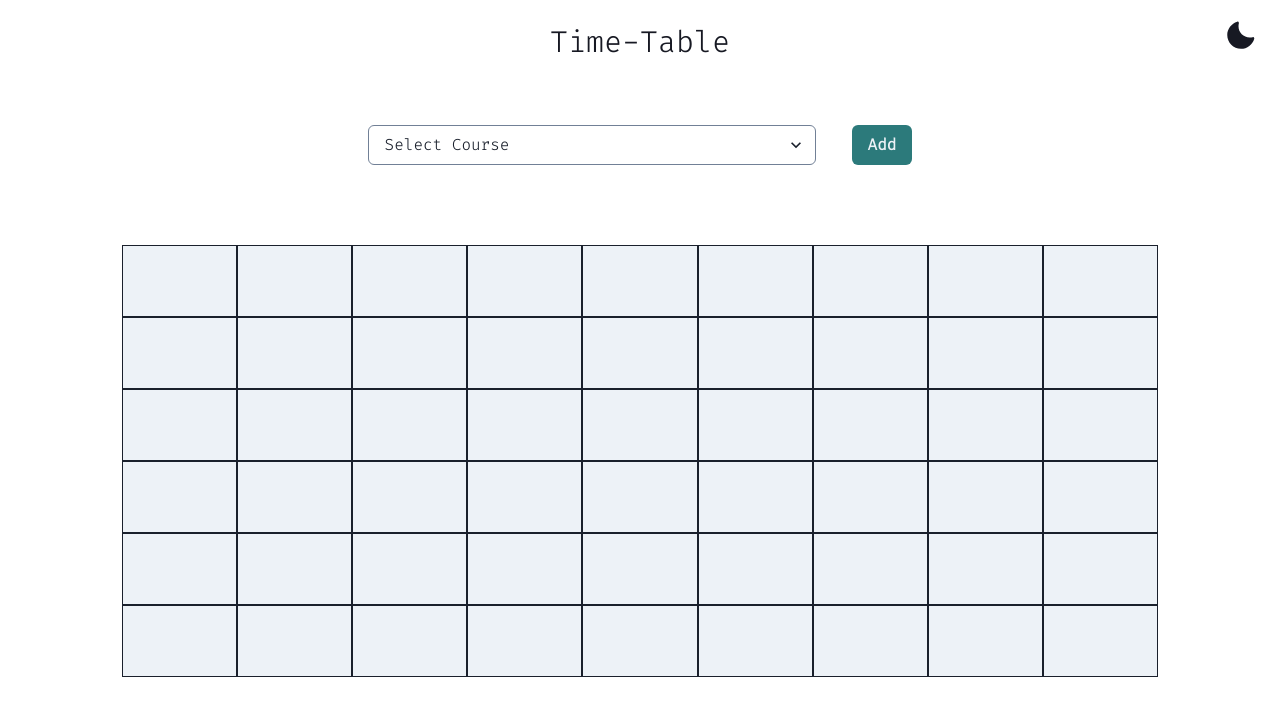
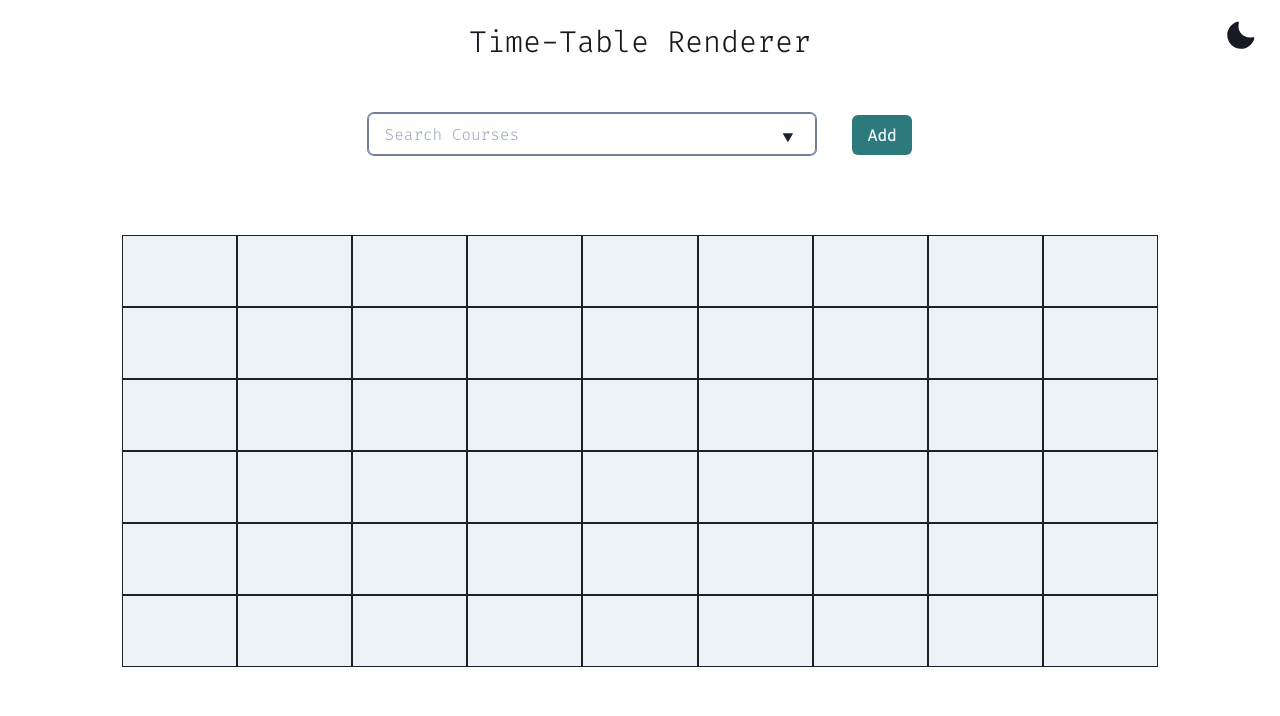
Before and after one commit to priyansh71/6x9-Generator, a React (Create React App) app: page / in a window 1280 px wide. Shown: the top 716 px of the page. Built offline with nearby package versions, Linux system fonts and the light colour scheme.

Commit message:
managed lab rendering on frontend

```diff
--- a/src/App.jsx
+++ b/src/App.jsx
@@ -3,6 +3,7 @@ import ColorMode from './Components/dynamic/ColorMode.jsx';
 import Section from './Components/dynamic/Table.jsx';
 
 const App = () => {
+  console.clear();
   return (
     <div>
       <ColorMode />
--- a/src/Components/dynamic/AddItem.jsx
+++ b/src/Components/dynamic/AddItem.jsx
@@ -1,42 +1,70 @@
 /** @format */
 
-import React, { useState, useEffect } from "react";
-import { Select, useColorModeValue } from "@chakra-ui/react";
+import React, { useState } from "react";
+import { Input, useColorModeValue, Button } from "@chakra-ui/react";
 import Course from "../static/Course";
 
 const AddItem = (props) => {
   const [value, setValue] = useState("");
-  const box = useColorModeValue("gray.500", "gray.100");
+  const box = useColorModeValue("gray.400", "gray.200");
+  const focus  = useColorModeValue("gray.500", "gray.100");
 
-  const handler = (e) => {
-    setValue(e.target.value);
+  const handler = () => {
+    if (value) {
+      props.handleTable(value);
+      props.handleState();
+    }
+    setValue("");
   };
 
-  useEffect(() => {
-    if (value) props.handleTable(value);
-  }, [value, props]);
+  const handleKey = (e) => {
+    if(e.key === "Enter"){
+      handler()
+    }
+  }
 
   return (
     <div>
-      <Select
-        placeholder="Select Course"
+      <Input
+        list="courses"
+        id="selector"
         size="md"
         w="md"
-        borderWidth="1"
-        mt="6"
+        type="text"
+        borderWidth="thin"
+        listStyleImg="revert"
+        autoFocus
+        mt="3"
+        px="1em"
+        py="1.25em"
+        placeholder="Search Courses"
         borderColor={box}
-        _focus={{ focus: "none" }}
-        onChange={handler}
+        errorBorderColor="crimson"
+        focusBorderColor={focus}
+        onChange={(e) => setValue(e.target.value)}
         value={value}
-      >
+        variant="outline"
+        onKeyPress={handleKey}
+      />
+      <datalist id="courses">
         {Course.map((item, index) => {
           return (
-            <option value={item.ID} key={index}>
-              {item.Code} - {item.Name}
+            <option value={item.Name} key={index}>
+              {item.Code}
             </option>
           );
         })}
-      </Select>
+      </datalist>
+      <Button
+        onClick={handler}
+        ml="9"
+        color={props.textColor}
+        backgroundColor={props.color}
+        _hover={{ background: props.color }}
+        _focus={{ _focus: "none" }}
+      >
+        Add
+      </Button>
     </div>
   );
 };
--- a/src/Components/dynamic/Header.jsx
+++ b/src/Components/dynamic/Header.jsx
@@ -6,11 +6,13 @@ import { useColorModeValue, Center, Text } from "@chakra-ui/react";
 const Header = () => {
   const box = useColorModeValue("gray.900", "gray.100");
   return (
+    <label htmlFor="selector" style={{userSelect : "none"}}>
     <Center my="4">
       <Text fontSize="3xl" color={box}>
-        Time-Table
+        Time-Table Renderer
       </Text>
     </Center>
+    </label>
   );
 };
 
--- a/src/Components/dynamic/Table.jsx
+++ b/src/Components/dynamic/Table.jsx
@@ -8,13 +8,12 @@ import {
   Grid,
   GridItem,
   Center,
-  Button,
   Box,
 } from "@chakra-ui/react";
 import { MinusIcon } from "@chakra-ui/icons";
 import Header from "./Header";
 import AddItem from "./AddItem";
-import Course from "../static/Course";
+import Course from "../static/Course.js";
 import darkColors from "../static/darkColors";
 import lightColors from "../static/lightColors";
 
@@ -30,17 +29,21 @@ function Table() {
   const [table, setTable] = useState(Array(time * days).fill(null));
 
   const handleTable = (value) => {
-    const course = Course.find((item) => item.ID === value);
-    // console.clear();
+    const course = Course.find((item) => item.Name === value);
+    if (course) {
       let hour = course.Hour;
-    let randomDark = darkColors[Math.floor(Math.random() * darkColors.length)];
+      let randomDark =
+        darkColors[Math.floor(Math.random() * darkColors.length)];
       let randomLight =
         lightColors[Math.floor(Math.random() * lightColors.length)];
-    course.Type === "Lecture" || "Tutorial"
-      ? setTable((prev) => {
+        setTable((prev) => {
             let i;
             for (i = 0; i < course.Repeat - 1; i++) {
-            hour[i + 1] = 2 * time + hour[i];
+              course.Type === "Lab"
+              ?
+              hour[i+1] = hour[i] + 1
+              :
+              hour[i + 1] = 2 * time + hour[i]
             }
             for (i = 0; i < 3; i++) {
               prev[hour[i]] = course;
@@ -50,17 +53,7 @@ function Table() {
 
             return prev;
           })
-      : setTable((prev) => {
-          let i;
-          for (i = 0; i < 3; i++) {
-            prev[hour[i]] = course;
-            Object.assign(course, { darkColor: randomDark });
-            Object.assign(course, { lightColor: randomLight });
     }
-          return prev;
-        });
-        console.log(table);
-
   };
 
   // force rerender
@@ -88,18 +81,12 @@ function Table() {
     >
       <Header />
       <Box display="flex" flexDir="row" mt="5" mb="20">
-        <AddItem handleTable={handleTable} />
-        <Button
-          onClick={() => forceUpdate()}
-          mt="6"
-          ml="9"
-          color={empty}
-          backgroundColor={addButtonColor}
-          _hover={{ background: addButtonColor }}
-          _focus={{ _focus: "none" }}
-        >
-          Add
-        </Button>
+        <AddItem
+          handleTable={handleTable}
+          handleState={() => forceUpdate()}
+          textColor={empty}
+          color={addButtonColor}
+        />
       </Box>
 
       <Grid templateColumns="repeat(9,1fr)">
```
Lines whose indentation alone changed are shown as unchanged.
